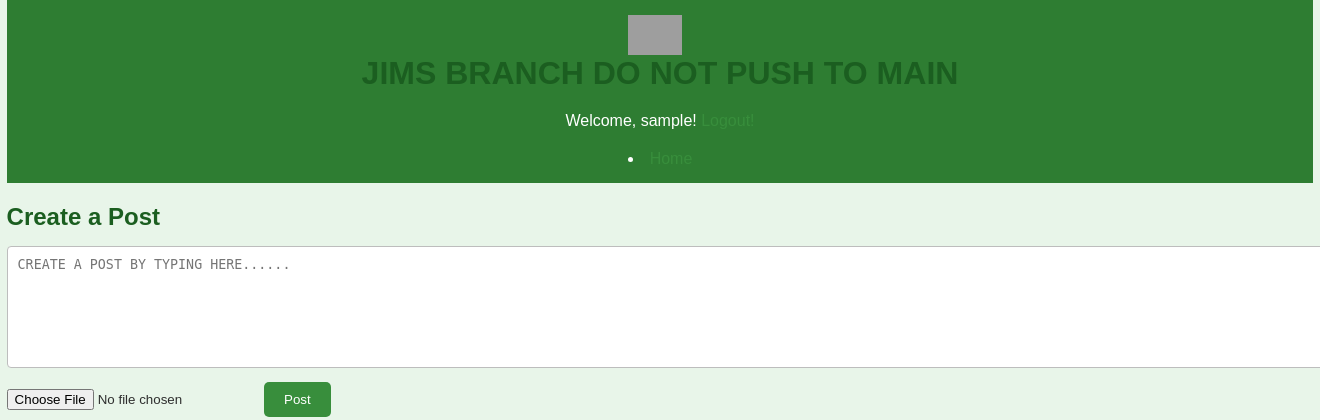
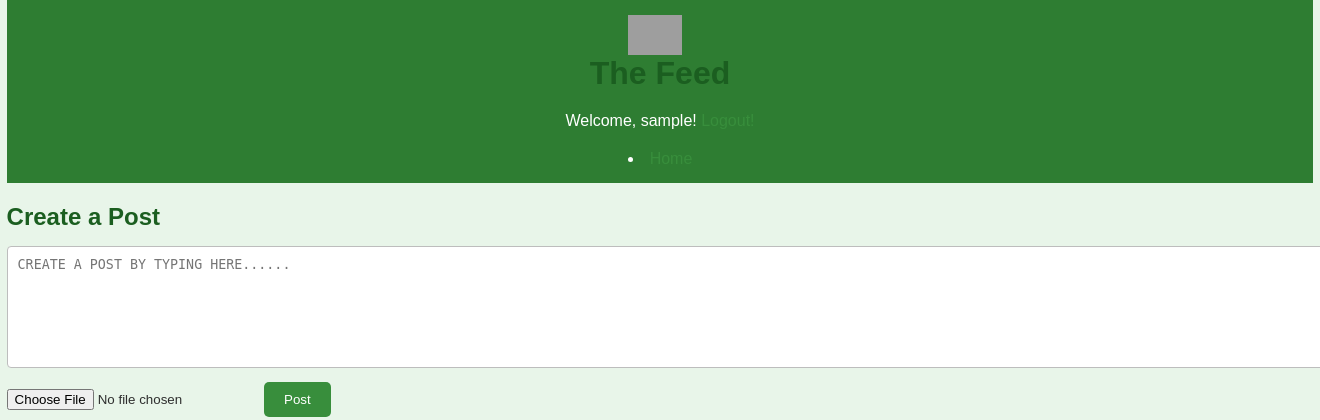
Before and after one commit to nitinpai300/cse312-ecs2.0, a Flask app: template templates/feed.html in a window 1320 px wide; the page is wider, and only the part inside the window is pictured. Shown: the top 420 px of that part. Run offline with Flask 3, Linux system fonts and the light colour scheme; the template is opened without the code that fills it: most values are stand-ins (such as "Sample title", 1, 10 or a date in 2020); some libraries are stand-ins or nearby versions; grey boxes are pictures that could not be loaded.

Commit message:
Changed feed title back to the feed.

```diff
--- a/templates/feed.html
+++ b/templates/feed.html
@@ -43,7 +43,7 @@
 <body>
     <header>
         <img src="static/images/images.jpeg" alt="">
-        <h1>JIMS BRANCH DO NOT PUSH TO MAIN</h1>
+        <h1>The Feed</h1>
         <p>Welcome, {{ username }}! <a href="/logout">Logout!</a></p>
         <li><a href="/">Home</a></li>
     </header>
```
